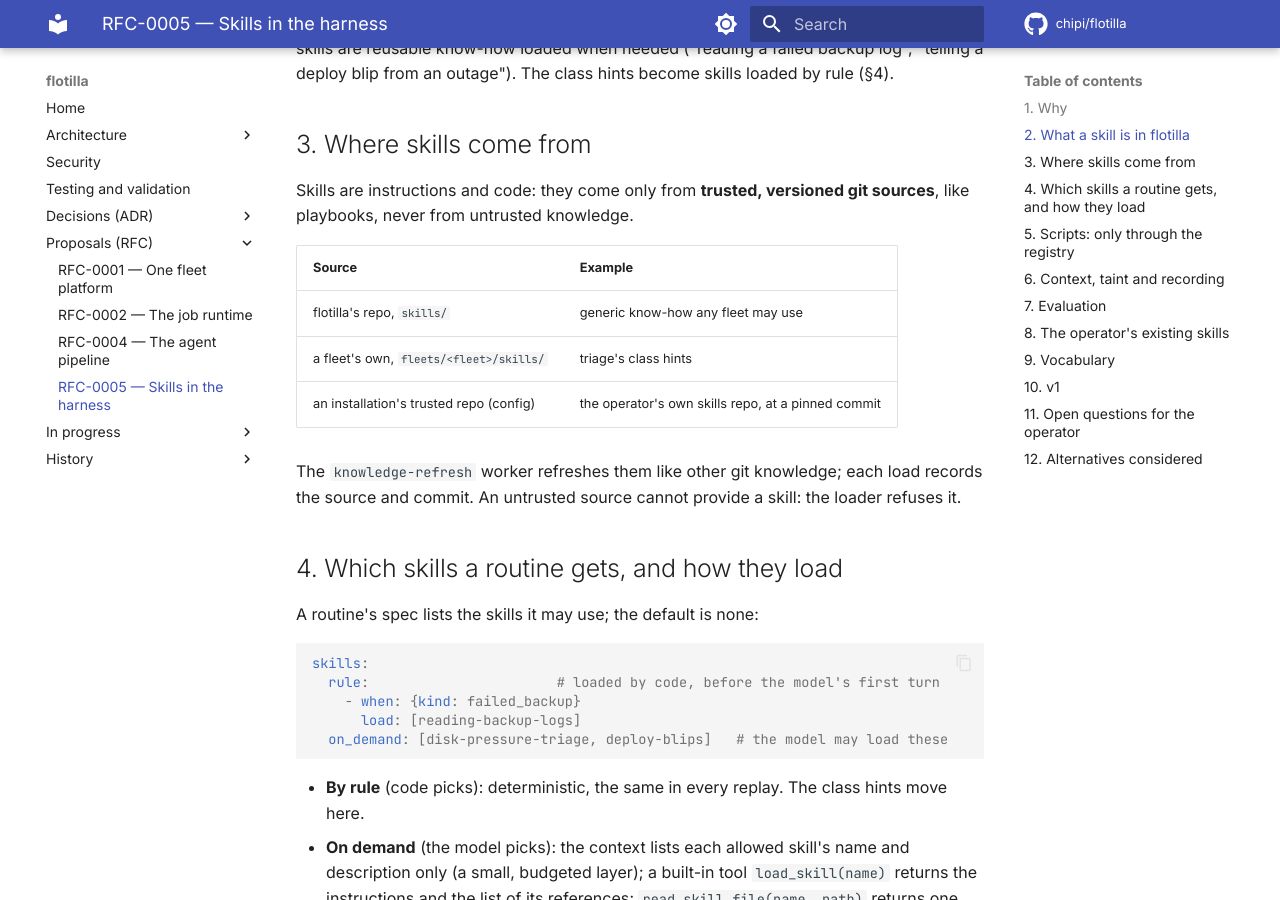
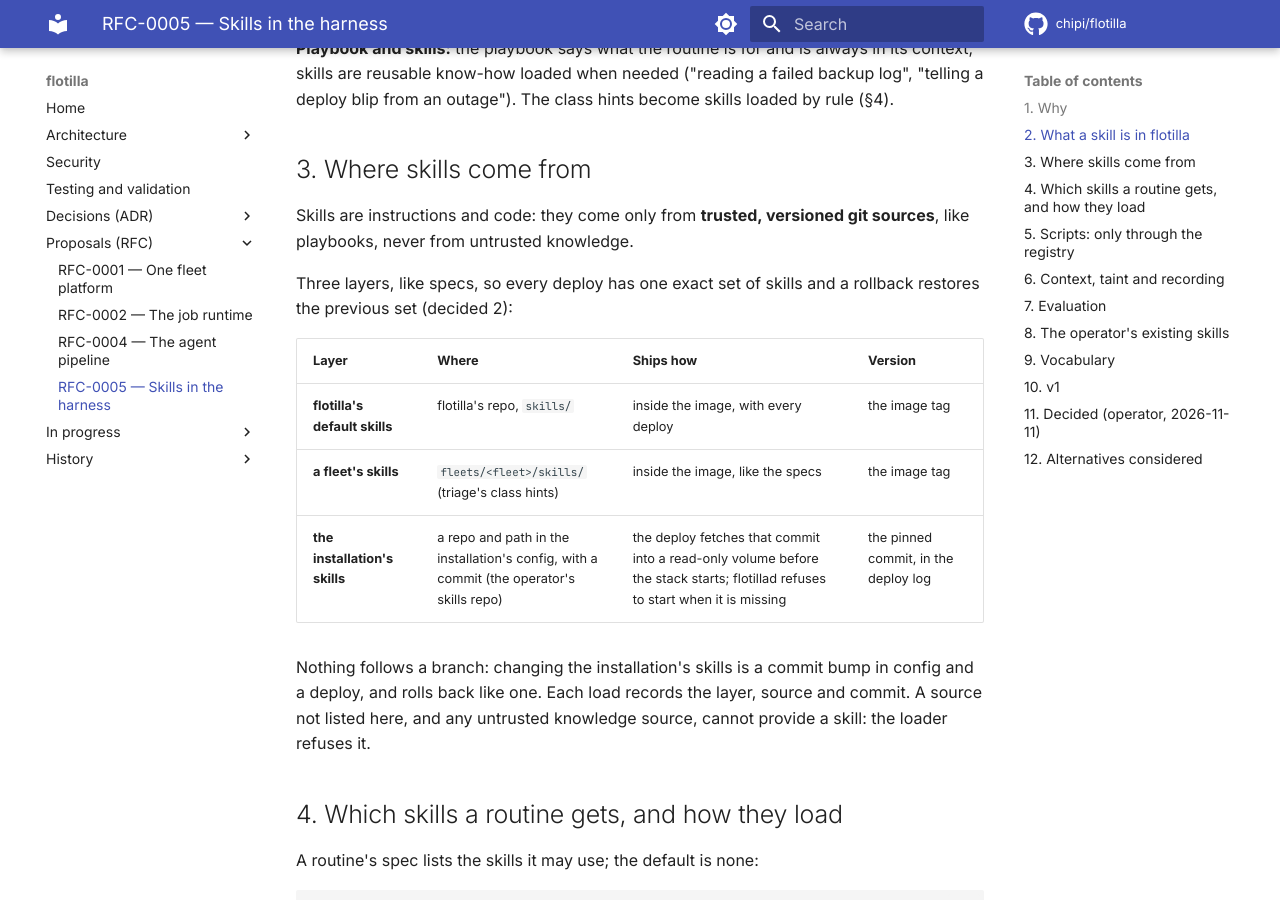
Before and after one commit to chipi/flotilla, an MkDocs documentation site: the page built from docs/rfc/RFC-0005-skills.md, in a window 1280 px wide and 900 px high, scrolled down 999 px. Built offline with MkDocs 1.6.1 and Material for MkDocs 9.7.7, drawn with Linux system fonts in a browser that asks for light colours; comment, search, counter and statistics services are not loaded; some of the changed text lies outside the part shown.

Commit message:
docs(rfc): RFC-0005, the operator's decisions: playbooks stay, skills pinned per deploy in three layers, no agent-written skills in v1
Co-Authored-By: Claude Opus 5.5 <noreply@anthropic.com>
Claude-Session: https://claude.ai/code/session_014cvkLDhZiuT6G7yUUfGC4i

```diff
--- a/docs/rfc/RFC-0005-skills.md
+++ b/docs/rfc/RFC-0005-skills.md
@@ -1,10 +1,10 @@
 # RFC-0005 — Skills in the harness
 
-**Status:** Draft (2026-11-11), for the operator's review. Nothing is built from it until it is
-accepted.
-**Builds on:** [ADR-0004](../adr/ADR-0004-job-runtime.md) (the harness and context),
-[ADR-0005](../adr/ADR-0005-agent-pipeline.md) (cases, policy), [ADR-0010](../adr/ADR-0010-memory-and-knowledge.md)
-(memory and knowledge), [ADR-0011](../adr/ADR-0011-tools-and-actions.md) (tools and actions).
+**Status:** Draft (2026-11-11); its open questions decided by the operator the same day. Nothing is
+built from it until it is accepted. **Builds on:** [ADR-0004](../adr/ADR-0004-job-runtime.md) (the
+harness and context), [ADR-0005](../adr/ADR-0005-agent-pipeline.md) (cases, policy),
+[ADR-0010](../adr/ADR-0010-memory-and-knowledge.md) (memory and knowledge),
+[ADR-0011](../adr/ADR-0011-tools-and-actions.md) (tools and actions).
 
 ## 1. Why
 
@@ -43,14 +43,18 @@ blip from an outage"). The class hints become skills loaded by rule (§4).
 Skills are instructions and code: they come only from **trusted, versioned git sources**, like
 playbooks, never from untrusted knowledge.
 
-| Source | Example |
-| --- | --- |
-| flotilla's repo, `skills/` | generic know-how any fleet may use |
-| a fleet's own, `fleets/<fleet>/skills/` | triage's class hints |
-| an installation's trusted repo (config) | the operator's own skills repo, at a pinned commit |
+Three layers, like specs, so every deploy has one exact set of skills and a rollback restores the
+previous set (decided 2):
 
-The `knowledge-refresh` worker refreshes them like other git knowledge; each load records the source
-and commit. An untrusted source cannot provide a skill: the loader refuses it.
+| Layer | Where | Ships how | Version |
+| --- | --- | --- | --- |
+| **flotilla's default skills** | flotilla's repo, `skills/` | inside the image, with every deploy | the image tag |
+| **a fleet's skills** | `fleets/<fleet>/skills/` (triage's class hints) | inside the image, like the specs | the image tag |
+| **the installation's skills** | a repo and path in the installation's config, with a commit (the operator's skills repo) | the deploy fetches that commit into a read-only volume before the stack starts; flotillad refuses to start when it is missing | the pinned commit, in the deploy log |
+
+Nothing follows a branch: changing the installation's skills is a commit bump in config and a deploy,
+and rolls back like one. Each load records the layer, source and commit. A source not listed here,
+and any untrusted knowledge source, cannot provide a skill: the loader refuses it.
 
 ## 4. Which skills a routine gets, and how they load
 
@@ -142,14 +146,13 @@ The loader (trusted sources, commit and hash), the spec field, both loading mode
 users: triage's class hints moved to rule-loaded skills (RFC-0002 §9 step 3 already moves them to
 files), which must replay byte-identical to today's prompt. No script becomes a tool in v1.
 
-## 11. Open questions for the operator
+## 11. Decided (operator, 2026-11-11)
 
-1. **Playbooks as skills?** A playbook could itself be a `SKILL.md` always loaded. Proposal: no, keep
-   the playbook as the routine's own text; one more concept is not worth the uniformity.
-2. **The operator's skills repo as a trusted source:** which repo and path, and should flotilla pin
-   a commit per deploy or follow `main`? Proposal: pin per deploy, like specs.
-3. **Write to skills:** should an agent ever propose a new or changed skill (like notes)? Proposal:
-   not in v1; later, as a pull request the operator reviews, never live.
+1. **Playbooks stay the routine's own text,** not skills.
+2. **Skills are pinned per deploy,** in three layers (§3): flotilla's defaults and the fleets' skills
+   ship in the image; the installation's skills repo is pinned by commit in config and fetched by the
+   deploy. Which repo and path the homelab uses is set when the first installation skill is adopted.
+3. **Agents do not write skills in v1.** Later, at most as a pull request the operator reviews.
 
 ## 12. Alternatives considered
 
```
